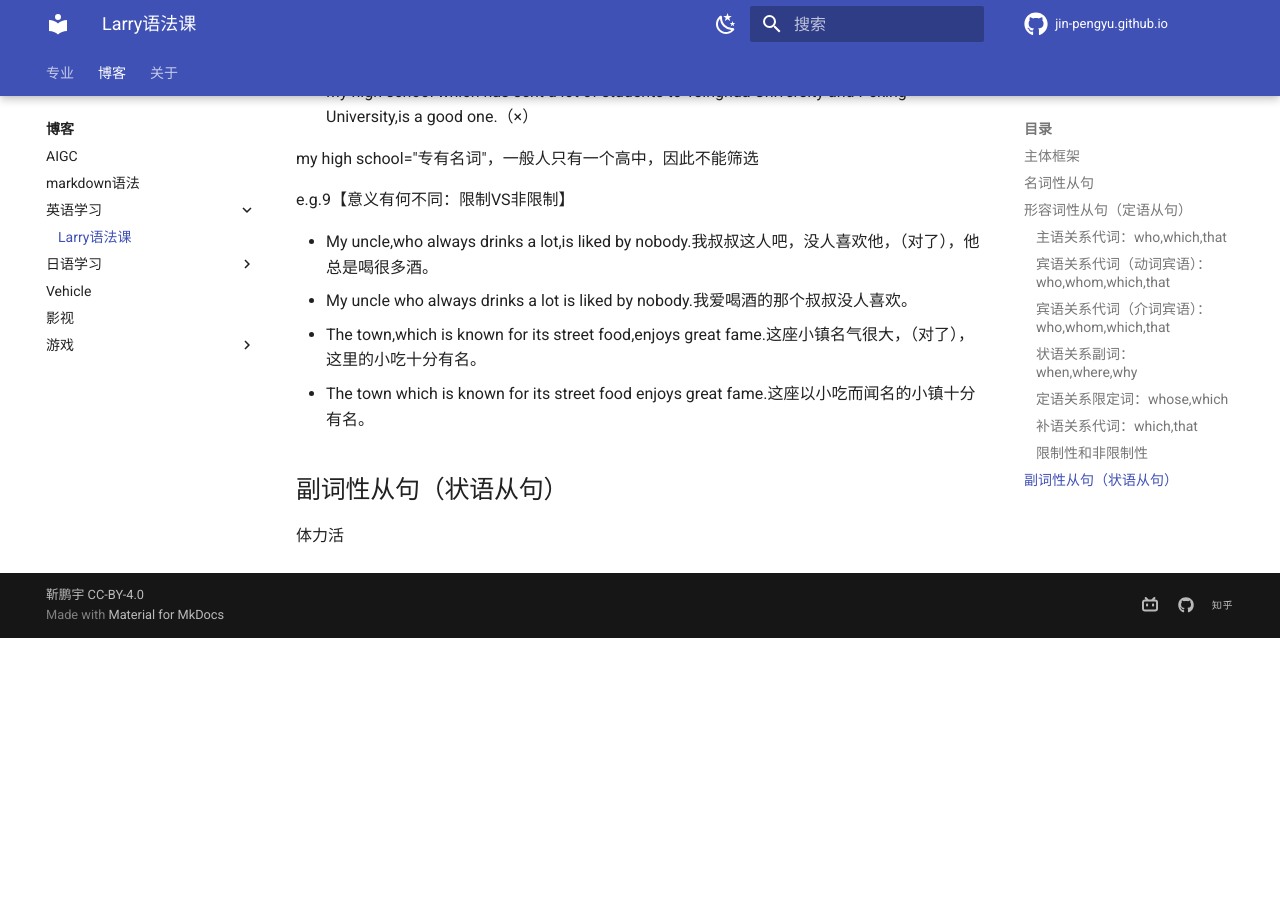
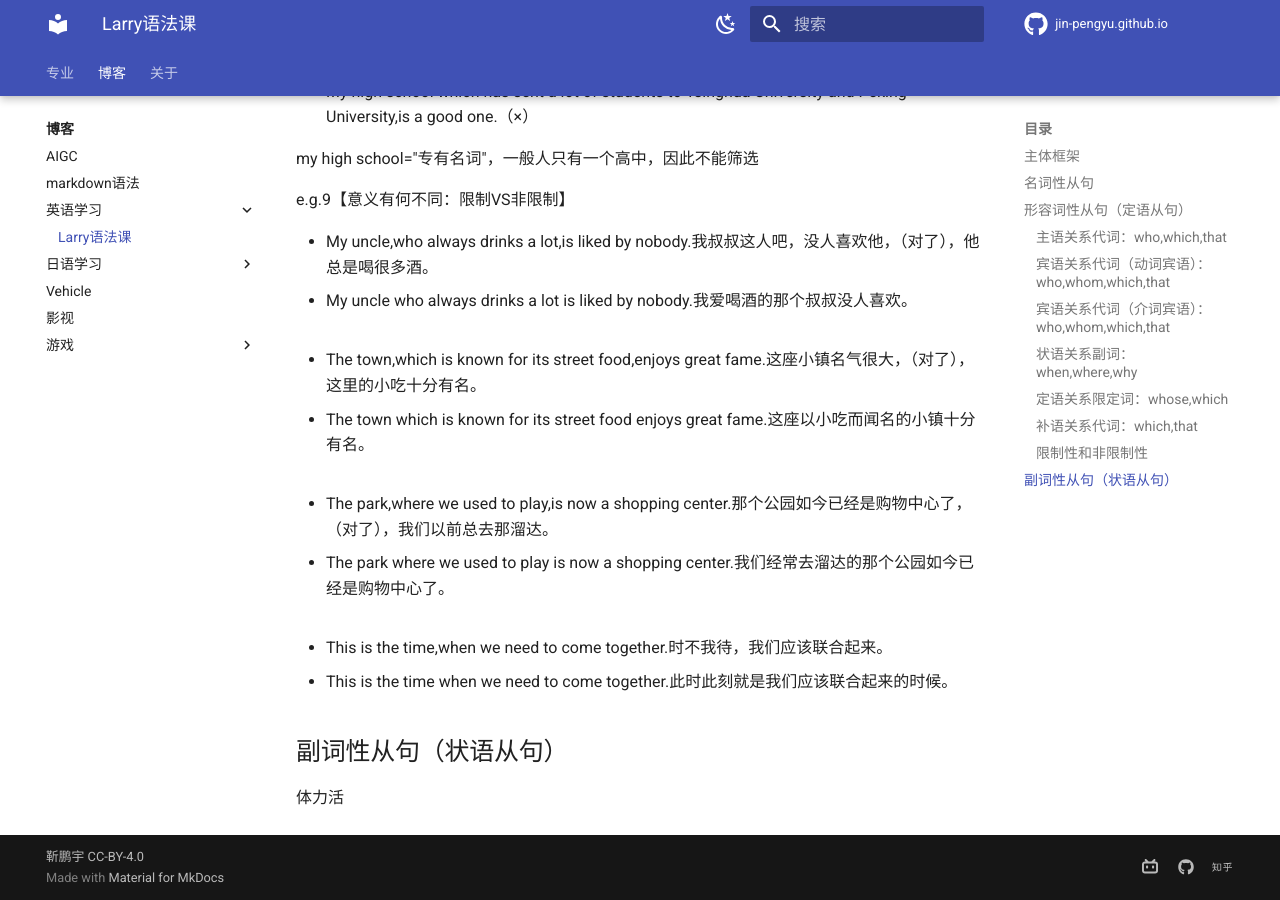
Before and after one commit to Pengyu-Jin/Pengyu-Jin.github.io, an MkDocs documentation site: the page built from docs/blog/EN-learn/Larry.md, in a window 1280 px wide and 900 px high, scrolled down 9228 px. Built offline with MkDocs 1.6.1 and Material for MkDocs 9.7.7, drawn with Linux system fonts in a browser that asks for light colours; before the commit the page ends 9866 px from its top, so only the background shows below that.

Commit message:
style change 231

```diff
--- a/docs/blog/EN-learn/Larry.md
+++ b/docs/blog/EN-learn/Larry.md
@@ -318,11 +318,15 @@ e.g.9【意义有何不同：限制VS非限制】
 
 - My uncle,who always drinks a lot,is liked by nobody.我叔叔这人吧，没人喜欢他，（对了），他总是喝很多酒。
 - My uncle who always drinks a lot is liked by nobody.我爱喝酒的那个叔叔没人喜欢。
-
+<br></br>
 - The town,which is known for its street food,enjoys great fame.这座小镇名气很大，（对了），这里的小吃十分有名。
 - The town which is known for its street food enjoys great fame.这座以小吃而闻名的小镇十分有名。
-
-
+<br></br>
+- The park,where we used to play,is now a shopping center.那个公园如今已经是购物中心了，（对了），我们以前总去那溜达。
+- The park where we used to play is now a shopping center.我们经常去溜达的那个公园如今已经是购物中心了。
+<br></br>
+- This is the time,when we need to come together.时不我待，我们应该联合起来。
+- This is the time when we need to come together.此时此刻就是我们应该联合起来的时候。
 
 
 
```
